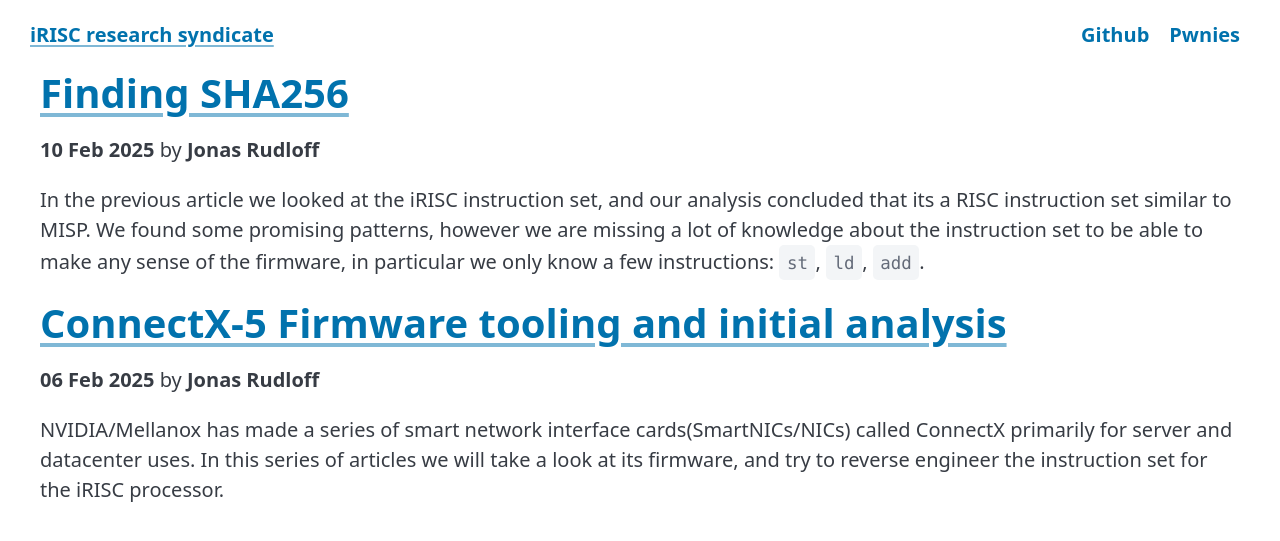
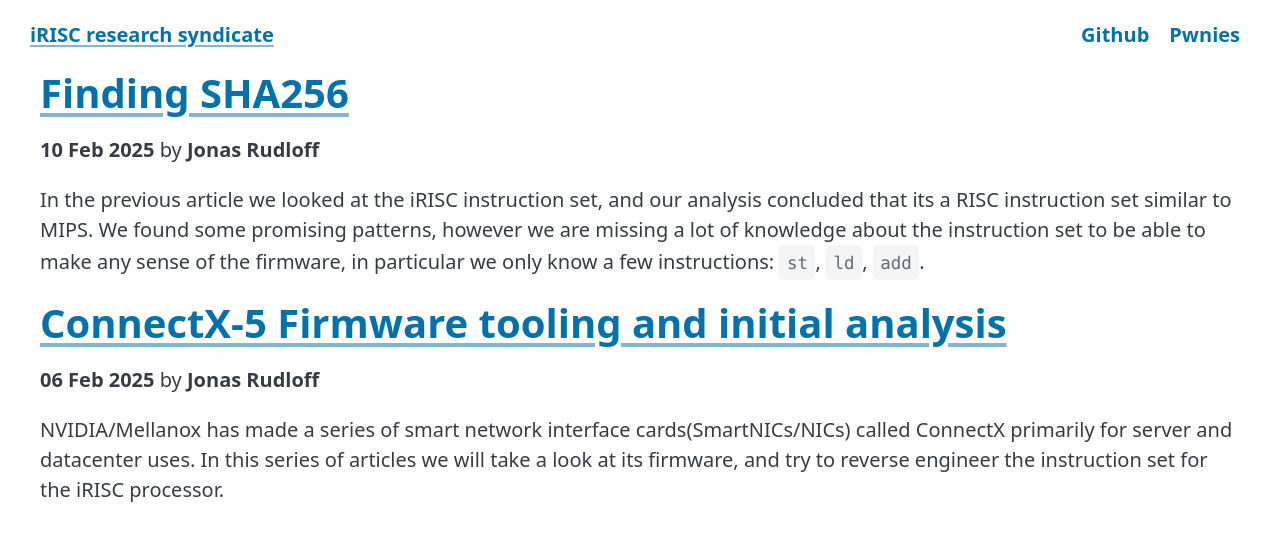
Before and after one commit to irisc-research-syndicate/irisc-research-syndicate.github.io, a Jekyll site: the page built from index.html, in a window 1280 px wide. Shown: the top 541 px of the page. Built offline with Jekyll 4.4.1, drawn with Linux system fonts in a browser that asks for light colours; the list of posts is cut into pages by our own code.

Commit message:
MISP -> MIPS

````diff
--- a/_posts/2025-02-06-initial-firmware-analysis.md
+++ b/_posts/2025-02-06-initial-firmware-analysis.md
@@ -331,7 +331,7 @@
 So far we have learned the following about the iRISC instructions set:
 
 - Is it a big endian processor
-- Similar instruction layout to the MISP architecture: 6 bits opcode, 5 bits per register.
+- Similar instruction layout to the MIPS architecture: 6 bits opcode, 5 bits per register.
 - load and store instruction does not have same encoding of the offset.
 - load and store instruction have something weird going on in the low bits of the offset. All load and store instruction so far has been off-by-2 to 4-byte alignment
 - `r1` is the stack pointer
--- a/_posts/2025-02-10-finding-sha256.md
+++ b/_posts/2025-02-10-finding-sha256.md
@@ -4,7 +4,7 @@
 layout: post
 ---
 
-In the previous article we looked at the iRISC instruction set, and our analysis concluded that its a RISC instruction set similar to MISP. We found some promising patterns, however we are missing a lot of knowledge about the instruction set to be able to make any sense of the firmware, in particular we only know a few instructions: `st`, `ld`, `add`.
+In the previous article we looked at the iRISC instruction set, and our analysis concluded that its a RISC instruction set similar to MIPS. We found some promising patterns, however we are missing a lot of knowledge about the instruction set to be able to make any sense of the firmware, in particular we only know a few instructions: `st`, `ld`, `add`.
 
 After looking around in the `IRON_PREP_CODE` section to try to figure out more of the instruction set we found the following chunk of high entropy near the end of the section:
 ```
````
